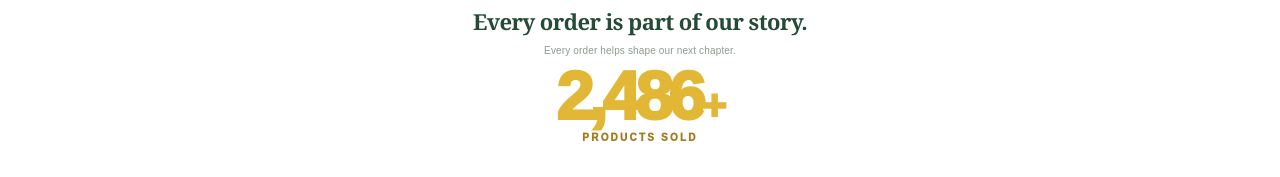
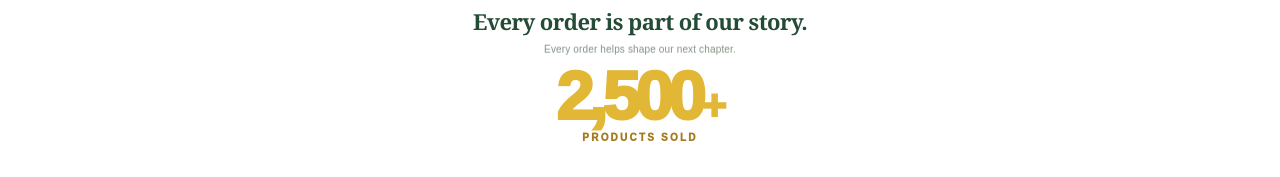
Before and after one commit to ecuisinefoods-collab/ecuisinefoods, a Next.js app: page / in a window 1280 px wide. Shown: the part 834-1011 px from the top of the page. Built offline with nearby package versions, Linux system fonts and the light colour scheme; no server answers; the database is empty.

Commit message:
Set homepage products-sold counter to five seconds (#34)

```diff
--- a/src/components/sales-counter.tsx
+++ b/src/components/sales-counter.tsx
@@ -26,7 +26,7 @@ export function SalesCounter({ total }: { total: number }) {
 
     let frame = 0;
     let start = 0;
-    const duration = 8000;
+    const duration = 5000;
     const animate = (now: number) => {
       if (!start) start = now;
       const progress = Math.min(1, (now - start) / duration);
```
